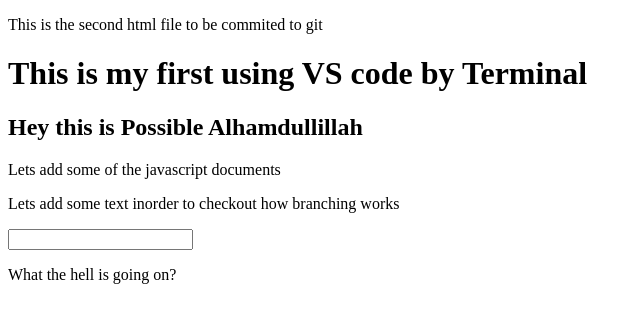
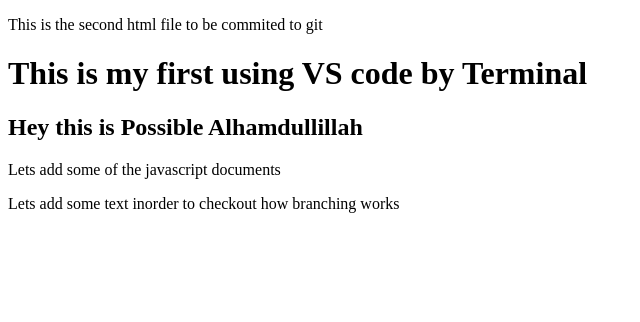
Before and after one commit to hasibulalamrahi/Git-Practice, a plain HTML site: page index1.html in a window 1280 px wide. Shown: the whole page, without its empty margins (0-640 px from the left). Drawn offline with Linux system fonts and the light colour scheme.

```diff
--- a/index1.html
+++ b/index1.html
@@ -12,12 +12,6 @@
     <h2> Hey this is Possible Alhamdullillah</h2>
     <p>Lets add some of the javascript documents</p>
     <p>Lets add some text inorder to checkout how branching works</p>
-    <form>
-        <div class = "Container">
-            <input type = "value ">
 
-            <P>What the hell is going on?</P>
-
-        </div>
 </body>
 </html>
```
